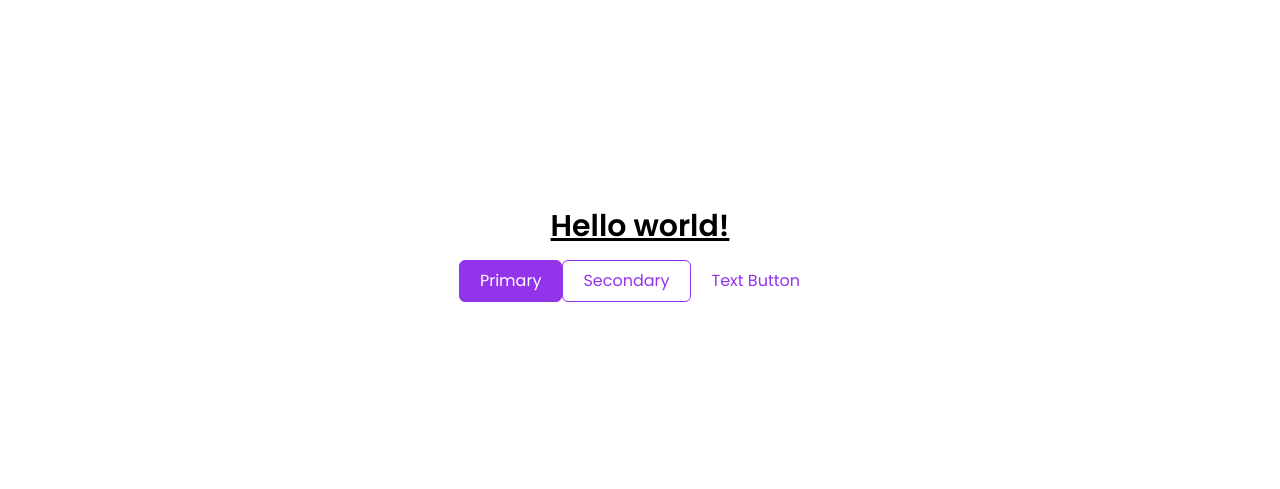
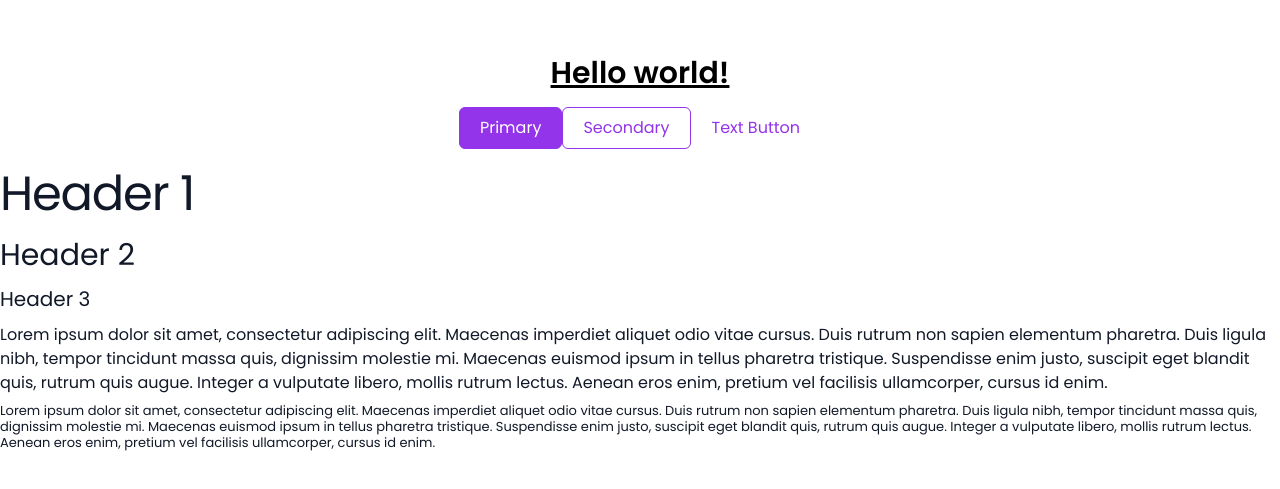
Before and after one commit to 2022-DEV3-107/DevelopmentBooks, a React (Create React App) app in the folder frontend/: page / in a window 1280 px wide. Shown: the part 145-634 px from the top of the page. Built offline with nearby package versions, Linux system fonts and the light colour scheme.

Commit message:
Typography component is added

```diff
--- /dev/null
+++ b/frontend/src/components/atoms/typography/index.tsx
@@ -0,0 +1,40 @@
+import React from "react";
+import { Body1, Body2, Heading1, Heading2, Heading3 } from "./style";
+
+type Variants = "h1" | "h2" | "h3" | "body1" | "body2";
+
+const VariantMapping = {
+  h1: <Heading1 />,
+  h2: <Heading2 />,
+  h3: <Heading3 />,
+  body1: <Body1 />,
+  body2: <Body2 />,
+};
+
+export interface Props {
+  id?: string;
+  variant?: Variants;
+  color?: string;
+  size?: string;
+  as?: string;
+  children?: string | JSX.Element | JSX.Element[];
+}
+
+const Typography = ({
+  id,
+  variant = "body1",
+  color,
+  size,
+  as,
+  children,
+}: Props) => {
+  return React.cloneElement(VariantMapping[variant], {
+    id,
+    color,
+    size,
+    $as: as,
+    children,
+  });
+};
+
+export default Typography;
--- /dev/null
+++ b/frontend/src/components/atoms/typography/style.ts
@@ -0,0 +1,39 @@
+import tw from "tailwind-styled-components";
+import { Props } from ".";
+
+const Heading1 = tw.h1`
+  ${({ color }: Props) => (color ? color : "text-gray-900")}
+  ${({ size }: Props) =>
+    size ? size : "text-5xl leading-[58px] tracking-tight"}
+  mb-4
+`;
+
+const Heading2 = tw.h2`
+  ${({ color }: Props) => (color ? color : "text-gray-900")}
+  ${({ size }: Props) => (size ? size : "text-3xl")}
+  leading-8
+  mb-3
+`;
+
+const Heading3 = tw.h3`
+  ${({ color }: Props) => (color ? color : "text-gray-900")}
+  ${({ size }: Props) => (size ? size : "text-xl")}
+  leading-8
+  mb-2
+`;
+
+const Body1 = tw.p`
+  ${({ color }: Props) => (color ? color : "text-gray-900")}
+  ${({ size }: Props) => (size ? size : "text-base")}
+  leading-6
+  mb-2
+`;
+
+const Body2 = tw.p`
+  ${({ color }: Props) => (color ? color : "text-gray-900")}
+  ${({ size }: Props) => (size ? size : "text-[13px]")}
+  leading-4
+  mb-1
+`;
+
+export { Heading1, Heading2, Heading3, Body1, Body2 };
--- a/frontend/src/pages/home/index.tsx
+++ b/frontend/src/pages/home/index.tsx
@@ -1,5 +1,6 @@
 import React from "react";
 import Button from "../../components/atoms/button";
+import Typography from "../../components/atoms/typography";
 import { Container } from "./style";
 
 export interface Props {}
@@ -7,11 +8,34 @@ export interface Props {}
 const Home = (props: Props) => {
   return (
     <Container>
-      <h1 className="text-3xl font-bold underline mb-4">Hello world!</h1>
-      <div>
+      <h1 className="text-3xl font-bold underline">Hello world!</h1>
+      <div className="mt-4">
         <Button>Primary</Button>
         <Button variant="secondary">Secondary</Button>
         <Button variant="text">Text Button</Button>
+      </div>
+      <div className="mt-4">
+        <Typography variant="h1">Header 1</Typography>
+        <Typography variant="h2">Header 2</Typography>
+        <Typography variant="h3">Header 3</Typography>
+        <Typography>
+          Lorem ipsum dolor sit amet, consectetur adipiscing elit. Maecenas
+          imperdiet aliquet odio vitae cursus. Duis rutrum non sapien elementum
+          pharetra. Duis ligula nibh, tempor tincidunt massa quis, dignissim
+          molestie mi. Maecenas euismod ipsum in tellus pharetra tristique.
+          Suspendisse enim justo, suscipit eget blandit quis, rutrum quis augue.
+          Integer a vulputate libero, mollis rutrum lectus. Aenean eros enim,
+          pretium vel facilisis ullamcorper, cursus id enim.
+        </Typography>
+        <Typography variant="body2">
+          Lorem ipsum dolor sit amet, consectetur adipiscing elit. Maecenas
+          imperdiet aliquet odio vitae cursus. Duis rutrum non sapien elementum
+          pharetra. Duis ligula nibh, tempor tincidunt massa quis, dignissim
+          molestie mi. Maecenas euismod ipsum in tellus pharetra tristique.
+          Suspendisse enim justo, suscipit eget blandit quis, rutrum quis augue.
+          Integer a vulputate libero, mollis rutrum lectus. Aenean eros enim,
+          pretium vel facilisis ullamcorper, cursus id enim.
+        </Typography>
       </div>
     </Container>
   );
--- a/frontend/src/pages/home/style.ts
+++ b/frontend/src/pages/home/style.ts
@@ -6,7 +6,9 @@ const Container = tw.div`
     justify-center
     flex-col
     w-full
+    max-w-7xl
     min-h-screen
+    m-auto
     bg-white
 `;
 
```
